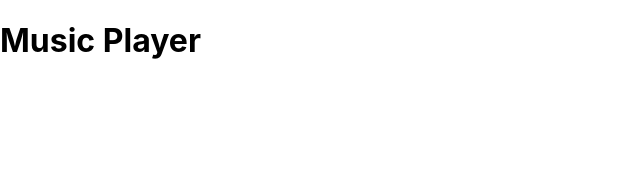
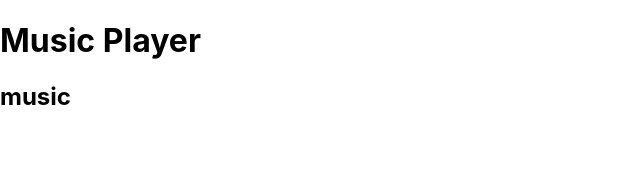
Before and after one commit to Eli032501/music-player-react, a React (Create React App) app: page / in a window 1280 px wide. Shown: the top 172 px of the page, without its empty margins (0-640 px from the left). Built offline with nearby package versions, Linux system fonts and the light colour scheme.

Commit message:
import icons and sound

```diff
--- a/package.json
+++ b/package.json
@@ -8,7 +8,9 @@
     "@testing-library/user-event": "^13.5.0",
     "react": "^18.3.1",
     "react-dom": "^18.3.1",
+    "react-icons": "^5.2.1",
     "react-scripts": "5.0.1",
+    "use-sound": "^4.0.3",
     "web-vitals": "^2.1.4"
   },
   "scripts": {
--- a/src/App.js
+++ b/src/App.js
@@ -1,9 +1,12 @@
+import React from "react";
 import "./App.css";
+import Player from "./Player";
 
 function App() {
   return (
     <div className="App">
       <h1>Music Player</h1>
+      <Player />
     </div>
   );
 }
--- /dev/null
+++ b/src/Player.js
@@ -0,0 +1,15 @@
+import React from "react";
+import { useEffect, useState } from "react";
+import useSound from "use-sound"; // for handling the sound
+import qala from "./assets/sound1.mp3"; // importing the music
+import { AiFillPlayCircle, AiFillPauseCircle } from "react-icons/ai"; // icons for play and pause
+import { BiSkipNext, BiSkipPrevious } from "react-icons/bi"; // icons for next and previous track
+import { IconContext } from "react-icons"; // for customazing the icons
+
+export default function Payer() {
+  return (
+    <div className="Player">
+      <h2>music</h2>
+    </div>
+  );
+}
```
Also changed, not shown: src/index.js (+6 -6 lines), 2 other files (tests, documents, lock files or other folders).
